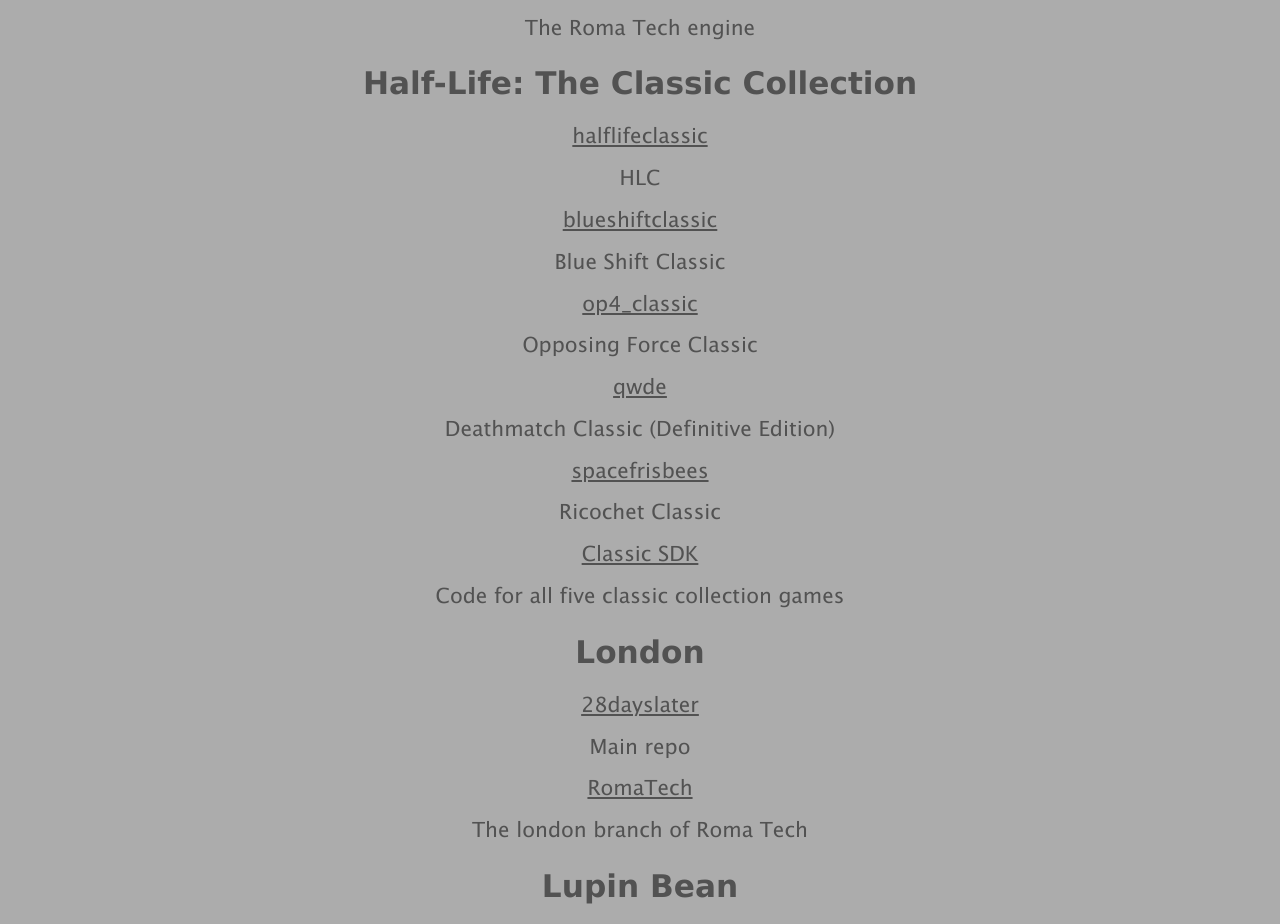
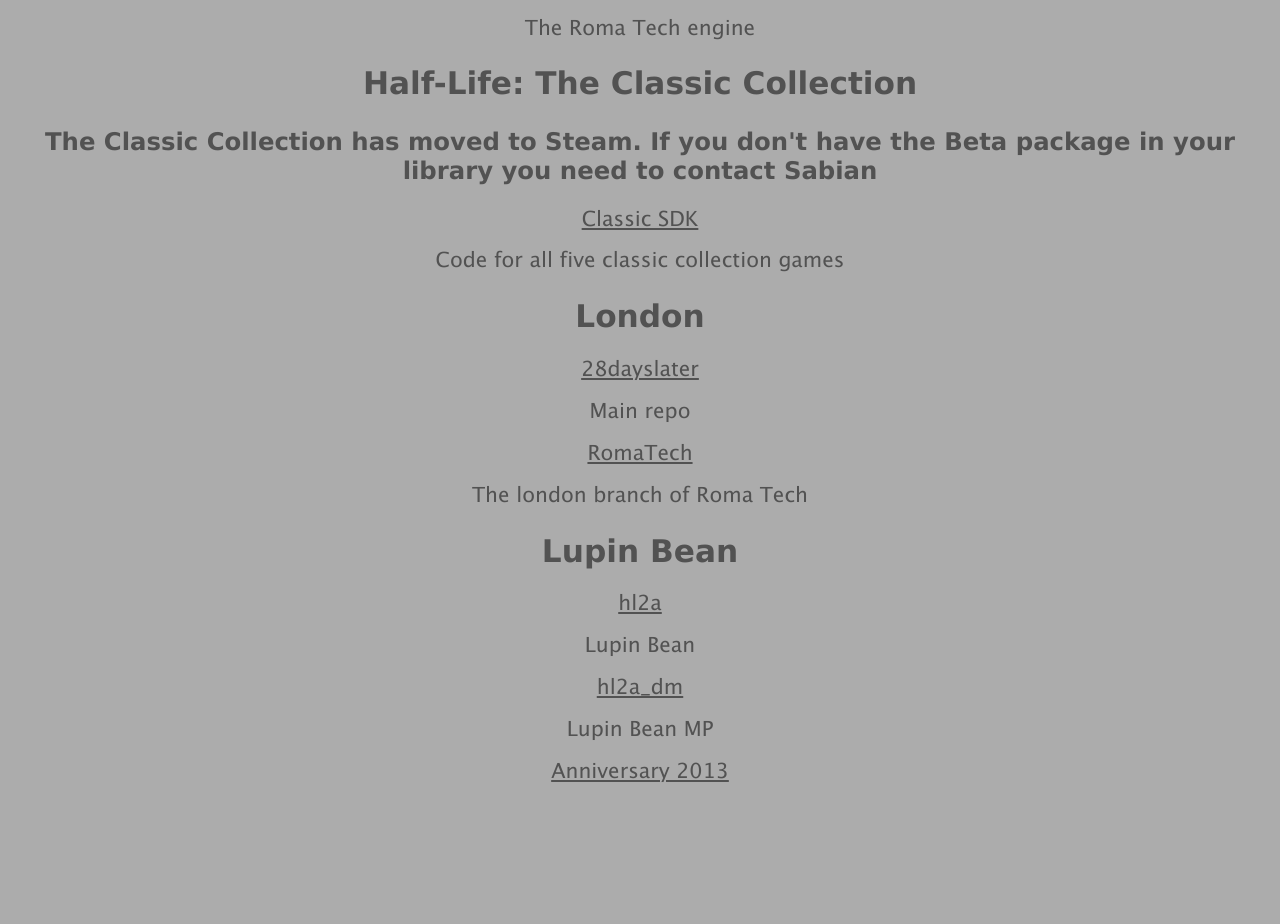
Before and after one commit to sabianroberts/phoenix, a plain HTML site: page index.html in a window 1280 px wide. Shown: the part 909-1833 px from the top of the page. After the commit the page ends 1712 px from the top, so only its background shows below. Drawn offline with Linux system fonts and the light colour scheme.

Commit message:
tcc disclaimer

```diff
--- a/index.html
+++ b/index.html
@@ -36,11 +36,7 @@
     <a href="https://github.com/phoenixprojectsoftware/zamnhl">zamnhl</a> <p>Main repo</p>
     <a href="https://github.com/phoenixprojectsoftware/RomaTech">RomaTech</a> <p>The Roma Tech engine</p>
     <h2>Half-Life: The Classic Collection</h2>
-    <a href="https://github.com/phoenixprojectsoftware/halflifeclassic">halflifeclassic</a> <p>HLC</p>
-    <a href="https://github.com/phoenixprojectsoftware/blueshiftclassic">blueshiftclassic</a> <p>Blue Shift Classic</p>
-    <a href="https://github.com/phoenixprojectsoftware/op4_classic">op4_classic</a> <p>Opposing Force Classic</p>
-    <a href="https://github.com/phoenixprojectsoftware/qwde">qwde</a> <p>Deathmatch Classic (Definitive Edition)</p>
-    <a href="https://github.com/phoenixprojectsoftware/spacefrisbees">spacefrisbees</a> <p>Ricochet Classic</p>
+    <h3>The Classic Collection has moved to Steam. If you don't have the Beta package in your library you need to contact Sabian</h3>
     <a href="https://github.com/phoenixprojectsoftware/classic-sdk">Classic SDK</a> <p>Code for all five classic collection games</p>
 
     <h2>London</h2>
```
